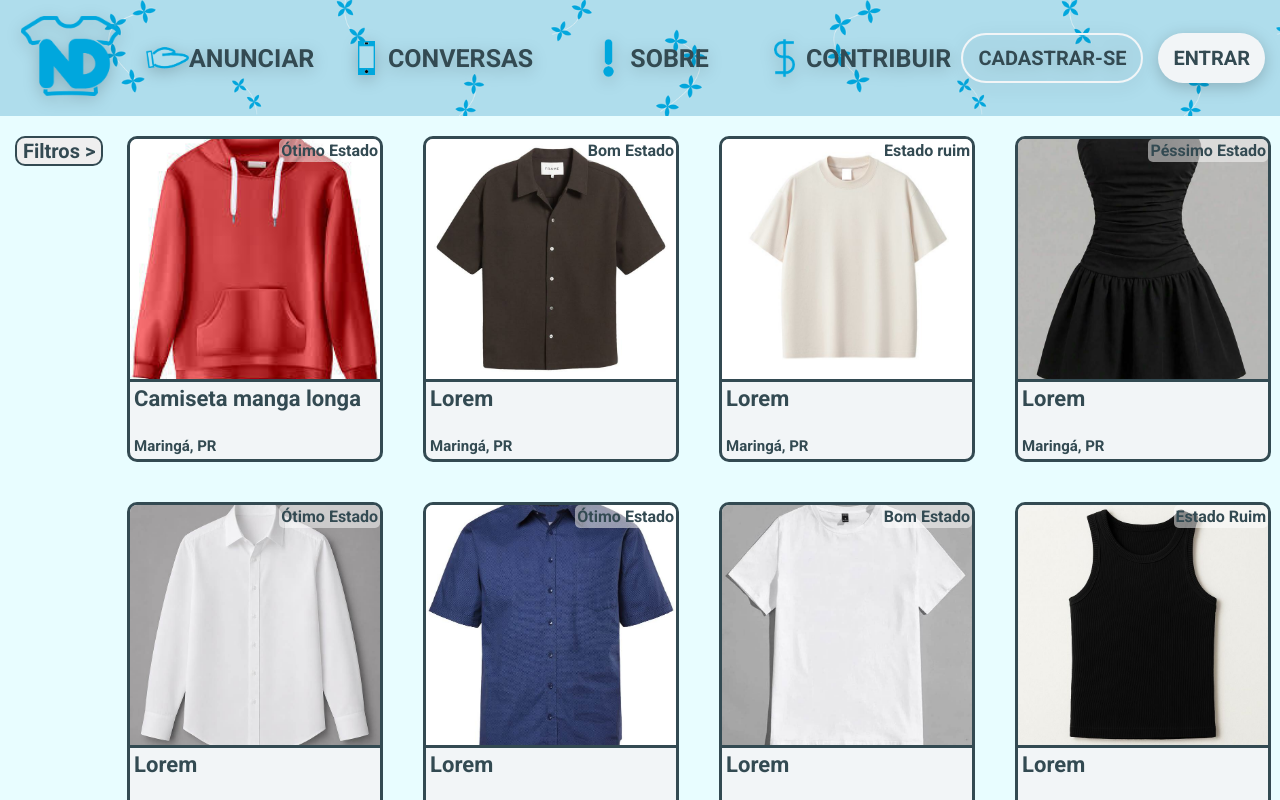
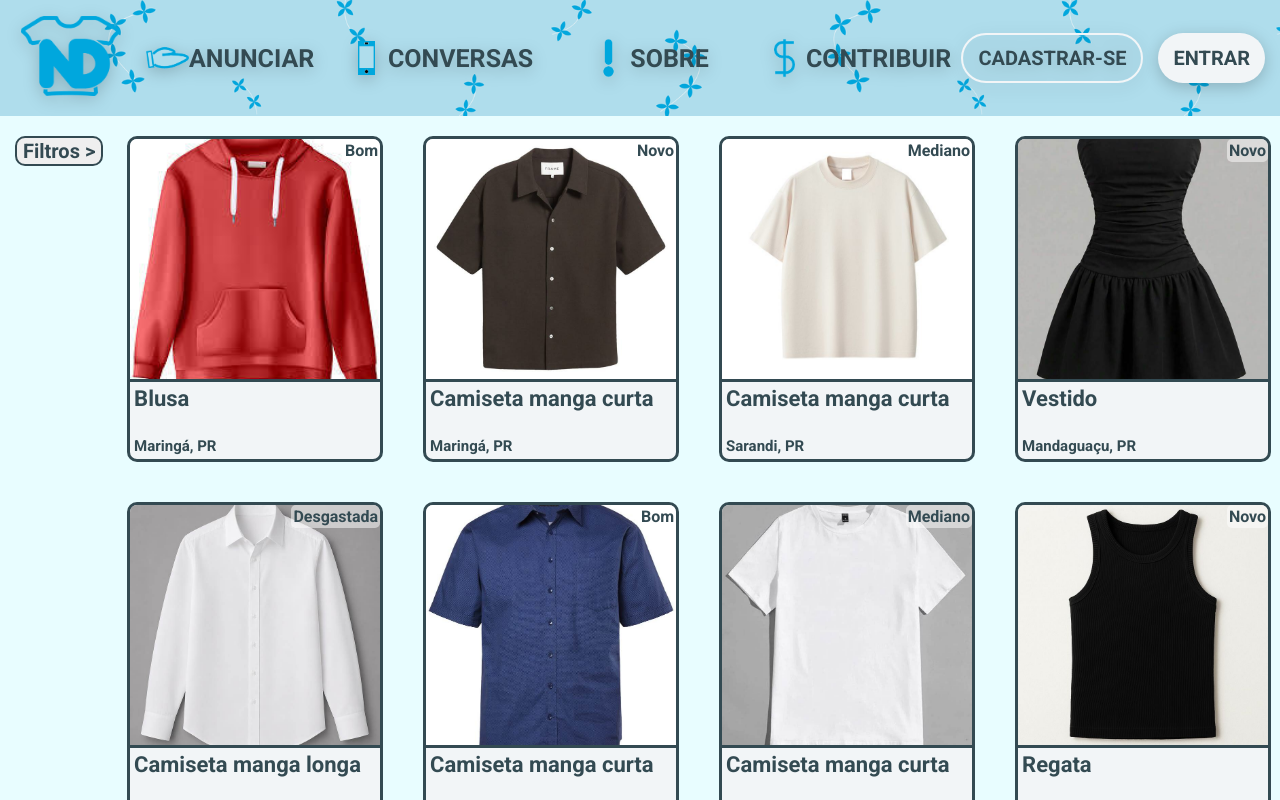
Before and after one commit to VictorArguelho/NovoDono, a React (Vite) app: page /home in a window 1280 px wide. Built offline with nearby package versions, Linux system fonts and the light colour scheme.

Commit message:
feat: add ad type and service

```diff
--- a/src/App.tsx
+++ b/src/App.tsx
@@ -1,16 +1,20 @@
-import { BrowserRouter, Routes, Route, Navigate } from 'react-router-dom';
+import { BrowserRouter, Routes, Route, Navigate } from "react-router-dom";
 
-import './App.css';
-import Home from '@pages/Home/Home';
-import NotFound from '@pages/NotFound/NotFound';
+import "./App.css";
+import Home from "@pages/Home/Home";
+import Ad from "@pages/Ad/Ad";
+import NotFound from "@pages/NotFound/NotFound";
+import { CreateAds } from "./utils/PlaceholdersCreator";
 
 export default function App() {
+  CreateAds();
   return (
     <BrowserRouter>
       <Routes>
-        <Route path="/" element={<Navigate to="/home" replace />} />
-        <Route path="/home" element={<Home />} />
-        <Route path="*" element={<NotFound />} />
+        <Route path='/' element={<Navigate to='/home' replace />} />
+        <Route path='/home' element={<Home />} />
+        <Route path='/ad/:id' element={<Ad />} />
+        <Route path='*' element={<NotFound />} />
       </Routes>
     </BrowserRouter>
   );
--- /dev/null
+++ b/src/pages/Ad/Ad.tsx
@@ -0,0 +1,9 @@
+import { useParams } from "react-router-dom";
+
+export default function Ad() {
+    const { id } = useParams();
+
+    return (
+        <h1>{id}</h1>
+    );
+}
--- a/src/pages/Home/Main/AdsSection/AdCard/AdCard.tsx
+++ b/src/pages/Home/Main/AdsSection/AdCard/AdCard.tsx
@@ -1,27 +1,25 @@
+import type { Ad } from "@models/Ad";
 import styles from "./AdCard.module.css";
 import buttonStyles from "@styles/buttons.module.css";
 
 type AdDataType = {
-  image: string;
-  name: string;
-  location: string;
-  state: string;
+  ad: Ad
 };
 
-export default function AdCard({ adData }: { adData: AdDataType }) {
+export default function AdCard({ ad }: AdDataType) {
   return (
     <article
       className={`${styles.adCard} ${buttonStyles.button}`}
       role="button"
     >
       <div className={styles.imageContainer}>
-        <img className={styles.image} src={adData.image} alt="" />
-        <span className={styles.state}>{adData.state}</span>
+        <img className={styles.image} src={ad.imagesUrl[0]} alt="" />
+        <span className={styles.state}>{ad.conservation}</span>
       </div>
 
       <div className={styles.info}>
-        <h1 className={styles.title}>{adData.name}</h1>
-        <h2 className={styles.location}>{adData.location}</h2>
+        <h1 className={styles.title}>{ad.category}</h1>
+        <h2 className={styles.location}>{ad.location}</h2>
       </div>
     </article>
   );
--- a/src/pages/Home/Main/AdsSection/AdsSection.tsx
+++ b/src/pages/Home/Main/AdsSection/AdsSection.tsx
@@ -1,110 +1,14 @@
 import styles from "./AdsSection.module.css";
+import { getAds } from "@services/AdsService";
 
 import AdCard from "./AdCard/AdCard";
-
-import roupa1 from "@assets/images/AdsPlaceholders/roupa_1.jpg";
-import roupa2 from "@assets/images/AdsPlaceholders/roupa_2.jpg";
-import roupa3 from "@assets/images/AdsPlaceholders/roupa_3.jpg";
-import roupa4 from "@assets/images/AdsPlaceholders/roupa_4.jpg";
-import roupa5 from "@assets/images/AdsPlaceholders/roupa_5.jpg";
-import roupa7 from "@assets/images/AdsPlaceholders/roupa_7.jpg";
-import roupa8 from "@assets/images/AdsPlaceholders/roupa_8.jpg";
-import roupa9 from "@assets/images/AdsPlaceholders/roupa_9.jpg";
-import roupa10 from "@assets/images/AdsPlaceholders/roupa_10.jpg";
-import roupa11 from "@assets/images/AdsPlaceholders/roupa_11.jpg";
-import roupa12 from "@assets/images/AdsPlaceholders/roupa_12.jpg";
 
 export default function AdsSection() {
   return (
     <section className={styles.adsSection}>
-      <AdCard
-        adData={{
-          image: roupa1,
-          name: "Camiseta manga longa",
-          location: "Maringá, PR",
-          state: "Ótimo Estado",
-        }}
-      />
-      <AdCard
-        adData={{
-          image: roupa2,
-          name: "Lorem",
-          location: "Maringá, PR",
-          state: "Bom Estado",
-        }}
-      />
-      <AdCard
-        adData={{
-          image: roupa3,
-          name: "Lorem",
-          location: "Maringá, PR",
-          state: "Estado ruim",
-        }}
-      />
-      <AdCard
-        adData={{
-          image: roupa4,
-          name: "Lorem",
-          location: "Maringá, PR",
-          state: "Péssimo Estado",
-        }}
-      />
-      <AdCard
-        adData={{
-          image: roupa5,
-          name: "Lorem",
-          location: "Maringá, PR",
-          state: "Ótimo Estado",
-        }}
-      />
-      <AdCard
-        adData={{
-          image: roupa7,
-          name: "Lorem",
-          location: "Maringá, PR",
-          state: "Ótimo Estado",
-        }}
-      />
-      <AdCard
-        adData={{
-          image: roupa8,
-          name: "Lorem",
-          location: "Maringá, PR",
-          state: "Bom Estado",
-        }}
-      />
-      <AdCard
-        adData={{
-          image: roupa9,
-          name: "Lorem",
-          location: "Maringá, PR",
-          state: "Estado Ruim",
-        }}
-      />
-      <AdCard
-        adData={{
-          image: roupa10,
-          name: "Lorem",
-          location: "Maringá, PR",
-          state: "Ótimo Estado",
-        }}
-      />
-      <AdCard
-        adData={{
-          image: roupa11,
-          name: "Lorem",
-          location: "Maringá, PR",
-          state: "Estado péssimo",
-        }}
-      />
-      <AdCard
-        adData={{
-          image: roupa12,
-          name: "Lorem",
-          location: "Maringá, PR",
-          state: "Aniquilação",
-        }}
-      />
+      {getAds().map((ad) => (
+        <AdCard ad={ad} />
+      ))}
     </section>
   );
 }
--- /dev/null
+++ b/src/services/AdsService.ts
@@ -0,0 +1,24 @@
+import type { Ad } from "@models/Ad";
+
+const STORAGE_KEY = "ads";
+
+export function getAds(): Ad[] {
+  const adsStorage = localStorage.getItem(STORAGE_KEY);
+
+  if (!adsStorage) {
+    return [];
+  }
+
+  return JSON.parse(adsStorage);
+}
+
+export function getAdById(id: string): Ad | undefined {
+  const ads = getAds();
+  return ads.find((ad) => ad.id === id);
+}
+
+export function createAd(ad: Ad): void {
+  const ads = getAds();
+  ads.push(ad);
+  localStorage.setItem(STORAGE_KEY, JSON.stringify(ads));
+}
--- /dev/null
+++ b/src/types/Ad.ts
@@ -0,0 +1,9 @@
+export type Ad = {
+    id: string;
+    category: string;
+    description: string;
+    imagesUrl: string[];
+    conservation: string;
+    size: string;
+    location: string;
+}
--- /dev/null
+++ b/src/utils/PlaceholdersCreator.ts
@@ -0,0 +1,127 @@
+import { createAd } from "@services/AdsService";
+
+import roupa1 from "@assets/images/AdsPlaceholders/roupa_1.jpg";
+import roupa2 from "@assets/images/AdsPlaceholders/roupa_2.jpg";
+import roupa3 from "@assets/images/AdsPlaceholders/roupa_3.jpg";
+import roupa4 from "@assets/images/AdsPlaceholders/roupa_4.jpg";
+import roupa5 from "@assets/images/AdsPlaceholders/roupa_5.jpg";
+import roupa7 from "@assets/images/AdsPlaceholders/roupa_7.jpg";
+import roupa8 from "@assets/images/AdsPlaceholders/roupa_8.jpg";
+import roupa9 from "@assets/images/AdsPlaceholders/roupa_9.jpg";
+import roupa10 from "@assets/images/AdsPlaceholders/roupa_10.jpg";
+import roupa11 from "@assets/images/AdsPlaceholders/roupa_11.jpg";
+import roupa12 from "@assets/images/AdsPlaceholders/roupa_12.jpg";
+
+export function CreateAds(): void {
+  localStorage.setItem("ads", "");
+
+  createAd({
+    id: "1",
+    category: "Blusa",
+    description: "Blusa vermelha em bom estado.",
+    imagesUrl: [roupa1],
+    conservation: "Bom",
+    size: "M",
+    location: "Maringá, PR",
+  });
+
+  createAd({
+    id: "2",
+    category: "Camiseta manga curta",
+    description: "Camiseta marrom em um ótimo estado.",
+    imagesUrl: [roupa2],
+    conservation: "Novo",
+    size: "G",
+    location: "Maringá, PR",
+  });
+
+  createAd({
+    id: "3",
+    category: "Camiseta manga curta",
+    description: "Camiseta branca em um estado mediano",
+    imagesUrl: [roupa3],
+    conservation: "Mediano",
+    size: "M",
+    location: "Sarandi, PR",
+  });
+
+  createAd({
+    id: "4",
+    category: "Vestido",
+    description: "Vestido preto novinho.",
+    imagesUrl: [roupa4],
+    conservation: "Novo",
+    size: "P",
+    location: "Mandaguaçu, PR",
+  });
+
+  createAd({
+    id: "5",
+    category: "Camiseta manga longa",
+    description: "Camiseta branca meio desgastada, com um furo embaixo do braço.",
+    imagesUrl: [roupa5],
+    conservation: "Desgastada",
+    size: "G",
+    location: "Maringá, PR",
+  });
+
+  createAd({
+    id: "6",
+    category: "Camiseta manga curta",
+    description: "Camiseta azul em um estado bom.",
+    imagesUrl: [roupa7],
+    conservation: "Bom",
+    size: "M",
+    location: "Maringá, PR",
+  });
+
+  createAd({
+    id: "7",
+    category: "Camiseta manga curta",
+    description: "Camiseta branca bem cuidada.",
+    imagesUrl: [roupa8],
+    conservation: "Mediano",
+    size: "G",
+    location: "Maringá, PR",
+  });
+
+  createAd({
+    id: "8",
+    category: "Regata",
+    description: "Regata preta quase nova.",
+    imagesUrl: [roupa9],
+    conservation: "Novo",
+    size: "M",
+    location: "Sarandi, PR",
+  });
+
+  createAd({
+    id: "9",
+    category: "Camiseta manga curta",
+    description: "Camiseta preta em um estado bom.",
+    imagesUrl: [roupa10],
+    conservation: "Bom",
+    size: "P",
+    location: "Maringá, PR",
+  });
+
+  createAd({
+    id: "10",
+    category: "Camiseta manga longa",
+    description: "Camiseta azul em um bom meio desgastado, possui um rasgo na costura lateral.",
+    imagesUrl: [roupa11],
+    conservation: "Desgastado",
+    size: "G",
+    location: "Mandaguaçu, PR",
+  });
+
+  createAd({
+    id: "11",
+    category: "Camiseta manga curta",
+    description: "Camiseta azul em um estado mediano.",
+    imagesUrl: [roupa12],
+    conservation: "Mediano",
+    size: "P",
+    location: "Maringá, PR",
+  });
+}
--- a/tsconfig.app.json
+++ b/tsconfig.app.json
@@ -25,7 +25,9 @@
       "@components/*": ["./src/components/*"],
       "@assets/*": ["./src/assets/*"],
       "@styles/*": ["./src/styles/*"],
-      "@pages/*": ["./src/pages/*"]
+      "@pages/*": ["./src/pages/*"],
+      "@models/*": ["./src/types/*"],
+      "@services/*": ["./src/services/*"]
     }
   },
   "include": ["src"]
--- a/tsconfig.json
+++ b/tsconfig.json
@@ -12,7 +12,9 @@
       "@components/*": ["src/components/*"],
       "@assets/*": ["src/assets/*"],
       "@styles/*": ["src/styles/*"],
-      "@pages/*": ["src/pages/*"]
+      "@pages/*": ["src/pages/*"],
+      "@models/*": ["/src/types/*"],
+      "@services/*": ["/src/services/*"]
     },
 
     "ignoreDeprecations": "6.0"
--- a/vite.config.ts
+++ b/vite.config.ts
@@ -12,6 +12,8 @@ export default defineConfig({
       '@components': path.resolve(__dirname, './src/components'),
       '@styles': path.resolve(__dirname, './src/styles'),
       '@pages': path.resolve(__dirname, './src/pages'),
+      '@models': path.resolve(__dirname, './src/types'),
+      '@services': path.resolve(__dirname, './src/services'),
     },
   },
 });
```
Also changed, not shown: src/pages/Ad/Ad.module.css (added), 2 other files (tests, documents, lock files or other folders).
